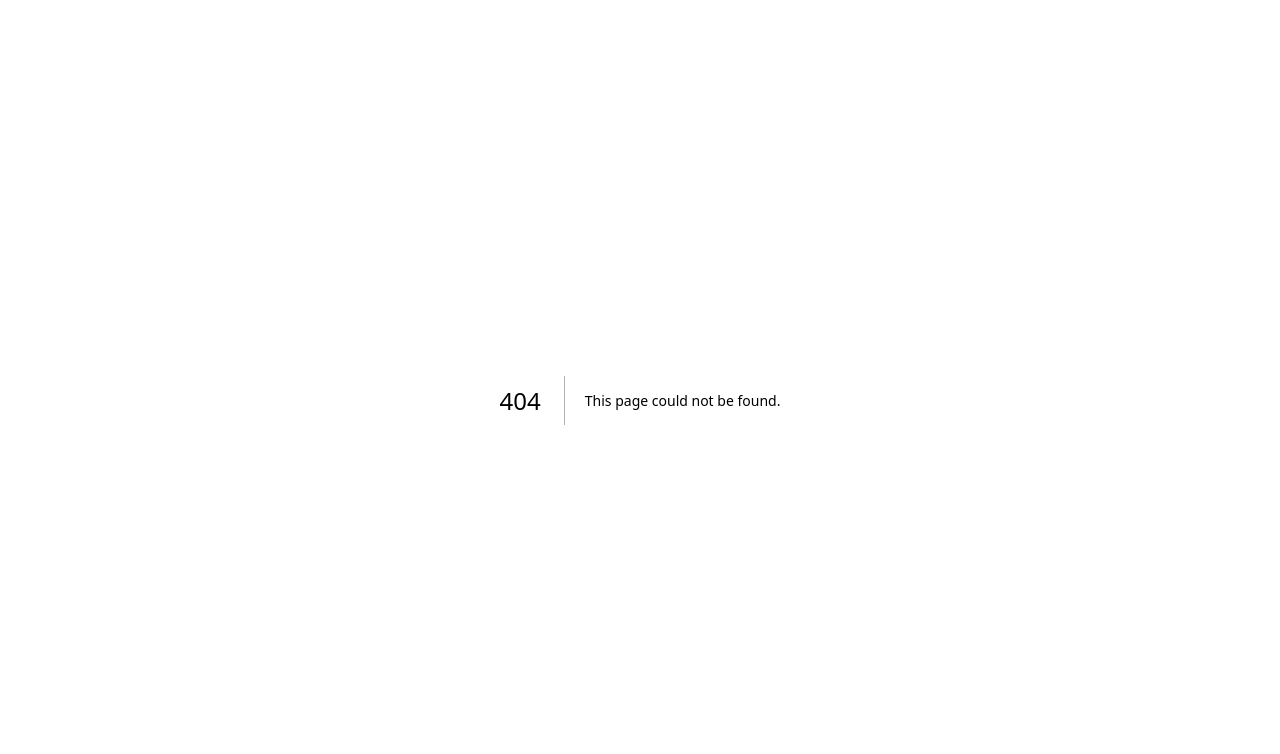
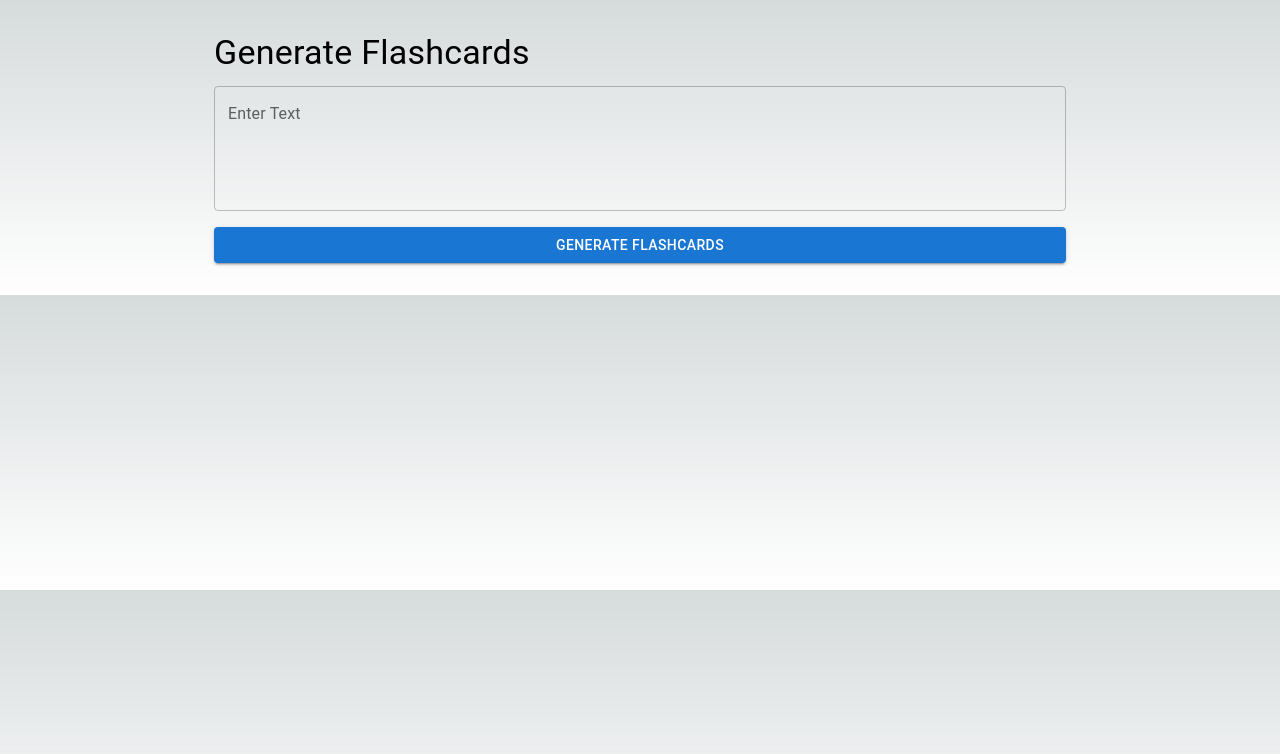
Before and after one commit to JessiP23/flashcard, a Next.js app: page /generate in a window 1280 px wide. Before the commit this address had no page. Shown: the top 754 px of the page. Built offline with nearby package versions, Linux system fonts and the light colour scheme.

Commit message:
frontend for flashcards

```diff
--- /dev/null
+++ b/app/generate/page.js
@@ -0,0 +1,41 @@
+'use client'
+
+import { useState } from "react"
+import { Container, TextField, Button, Typography, Box } from "@mui/material"
+
+export default function Generate() {
+    const [text, setText] = useState('')
+    const [flashcards, setFlashcards] = useState([])
+
+    const handleSubmit = async() => {
+        // implete api call here
+    }
+
+    return (
+        <Container maxWidth='md'>
+            <Box sx={{my:4}}>
+                <Typography variant="h4" component="h1" gutterBottom>
+                    Generate Flashcards
+                </Typography>
+                <TextField
+                    value={text}
+                    onChange={(e) => setText(e.target.value)}
+                    label="Enter Text"
+                    fullWidth
+                    multiline
+                    rows={4}
+                    variant="outlined"
+                    sx={{ mb: 2 }}
+                />
+                <Button
+                    variant="contained"
+                    color="primary"
+                    onClick={handleSubmit}
+                    fullWidth
+                >
+                    Generate Flashcards
+                </Button>
+            </Box>
+        </Container>
+    )
+}
```
